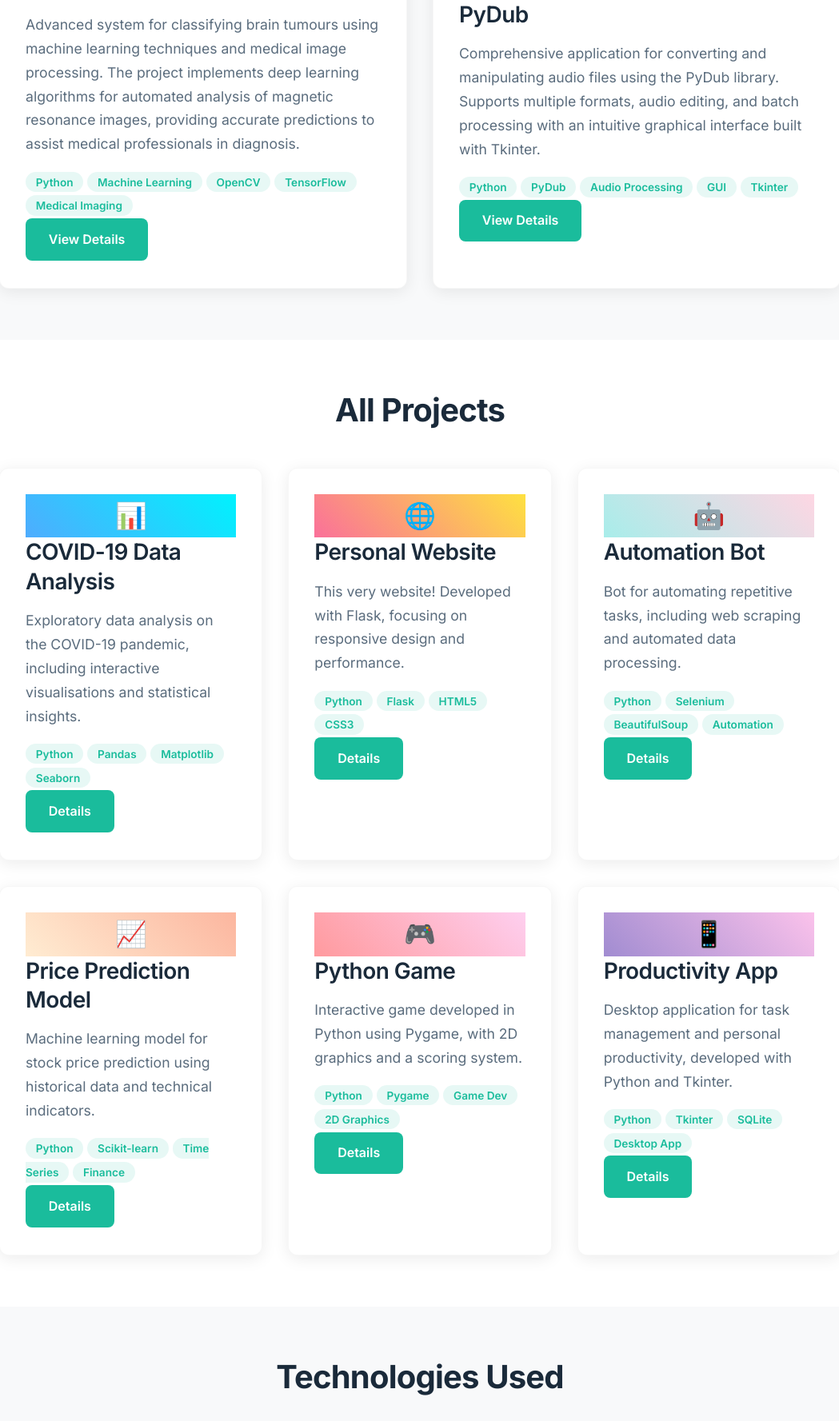
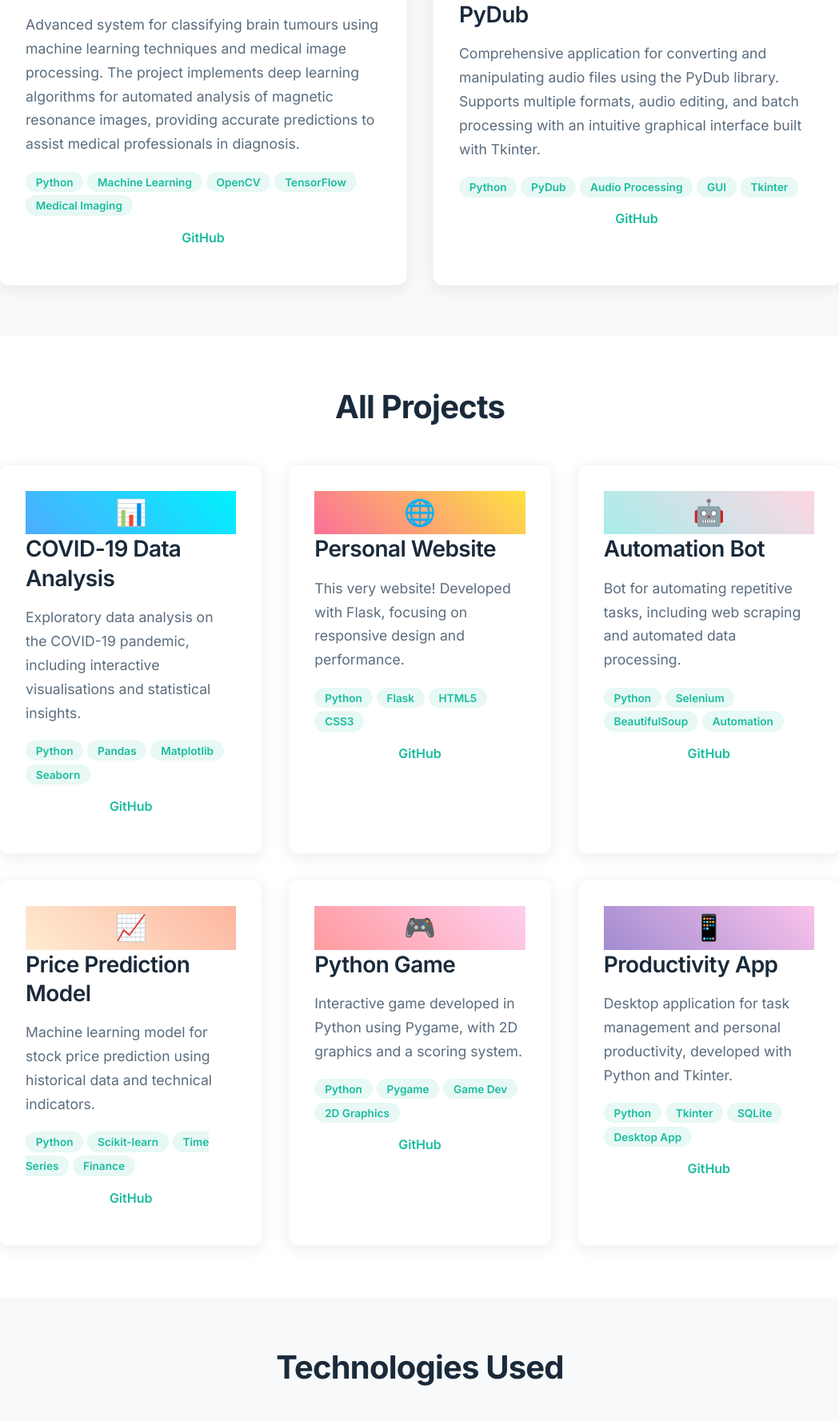
Before and after one commit to wolflergf/portfolio_flask, a Flask app: page /projects in a window 1280 px wide. Shown: the part 710-2487 px from the top of the page at 80% size, without its empty margins (115-1164 px from the left). Run offline with Flask 3, Linux system fonts and the light colour scheme; some libraries are stand-ins or nearby versions.

Commit message:
new btn-github

```diff
--- a/templates/index.html
+++ b/templates/index.html
@@ -71,7 +71,7 @@
                 <div class="card-actions">
                     <a href="{{ url_for('project_detail', slug=project.slug) }}" class="btn btn-primary">View Details</a>
                     {% if project.github_url %}
-                    <a href="{{ project.github_url }}" class="btn btn-secondary" target="_blank" rel="noopener">GitHub</a>
+                    <a href="{{ project.github_url }}" class="btn btn-github" target="_blank" rel="noopener">GitHub</a>
                     {% endif %}
                 </div>
             </div>
--- a/templates/projects.html
+++ b/templates/projects.html
@@ -27,12 +27,7 @@
                     <span class="tag">{{ tag }}</span>
                     {% endfor %}
                 </div>
-                <div class="card-actions">
-                    <a href="{{ url_for('project_detail', slug=project.slug) }}" class="btn btn-primary">View Details</a>
-                    {% if project.github_url %}
-                    <a href="{{ project.github_url }}" class="btn btn-secondary" target="_blank" rel="noopener">GitHub</a>
-                    {% endif %}
-                </div>
+                    <a href="{{ project.github_url }}" class="btn btn-github" target="_blank" rel="noopener">GitHub</a>
             </div>
             {% endfor %}
         </div>
@@ -56,12 +51,7 @@
                     <span class="tag">{{ tag }}</span>
                     {% endfor %}
                 </div>
-                <div class="card-actions">
-                    <a href="{{ url_for('project_detail', slug=project.slug) }}" class="btn btn-primary">Details</a>
-                    {% if project.github_url %}
-                    <a href="{{ project.github_url }}" class="btn btn-secondary" target="_blank" rel="noopener">GitHub</a>
-                    {% endif %}
-                </div>
+                    <a href="{{ project.github_url }}" class="btn btn-github" target="_blank" rel="noopener">GitHub</a>
             </div>
             {% endfor %}
         </div>
```
